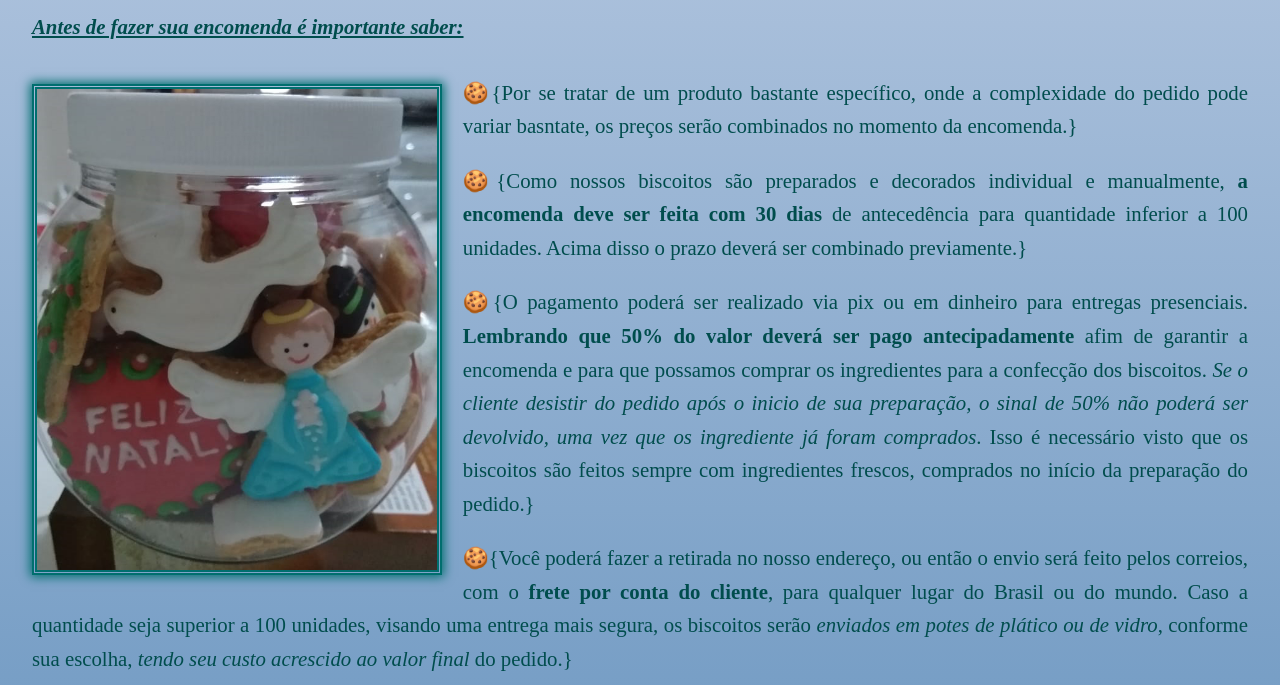
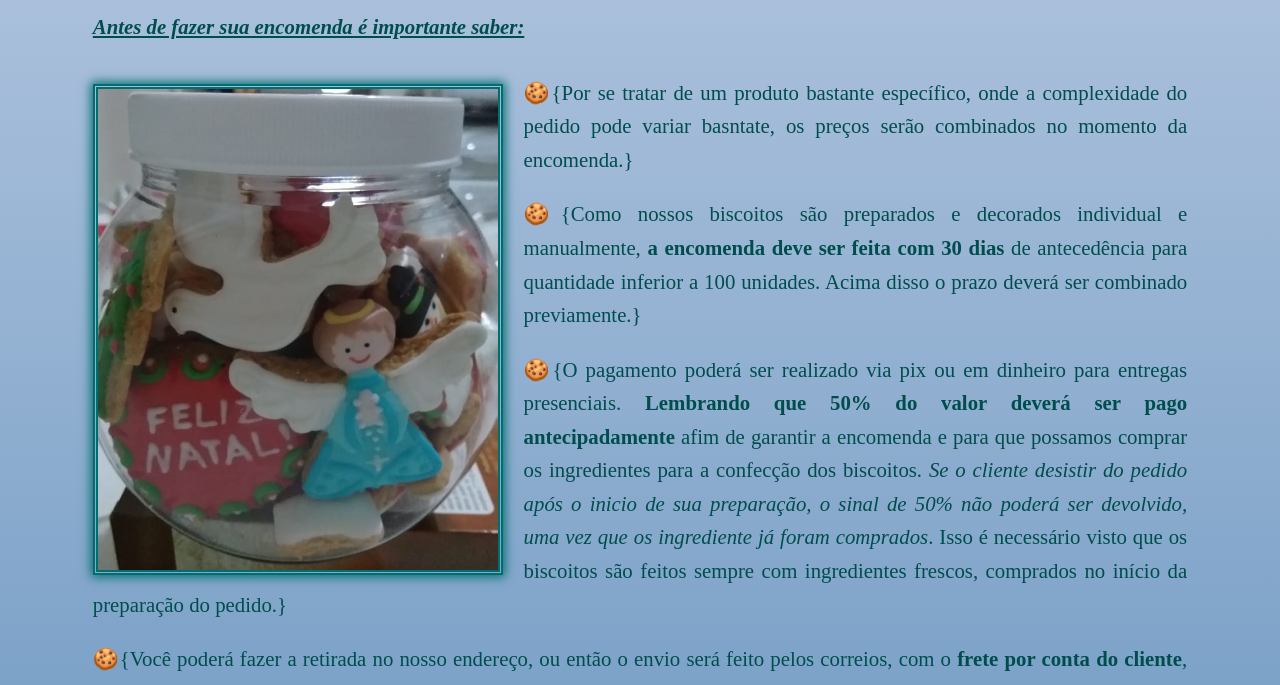
Before and after one commit to HermannDF/amordebiscoito, a plain HTML site: page encomendas.html in a window 1280 px wide. Shown: the part 332-1017 px from the top of the page. Drawn offline with Linux system fonts and the light colour scheme.

Commit message:
Alterações nas margens dos textos

```diff
--- a/style.css
+++ b/style.css
@@ -187,8 +187,14 @@ footer p {
 .infop {
     font-weight: bold;
     font-style: italic;
-    margin-bottom: 2rem;
+    margin: 0 auto 2rem;
     text-decoration: underline;
+    width: 90%;
+}
+
+.info-encomenda {
+    margin: 0 auto;
+    width: 90%;
 }
 
 .info-encomenda img{
@@ -523,7 +529,7 @@ form label {
     .biscoitos {
         margin: 1rem auto 0;
         text-align: center;
-        width: 100%;
+        width: 90%;
     }
 
     .produtos {
@@ -540,7 +546,7 @@ form label {
 
     .info-contato {
         margin: 0 auto;
-        width: 80%;
+        width: 90%;
     }
 
     form {
```
